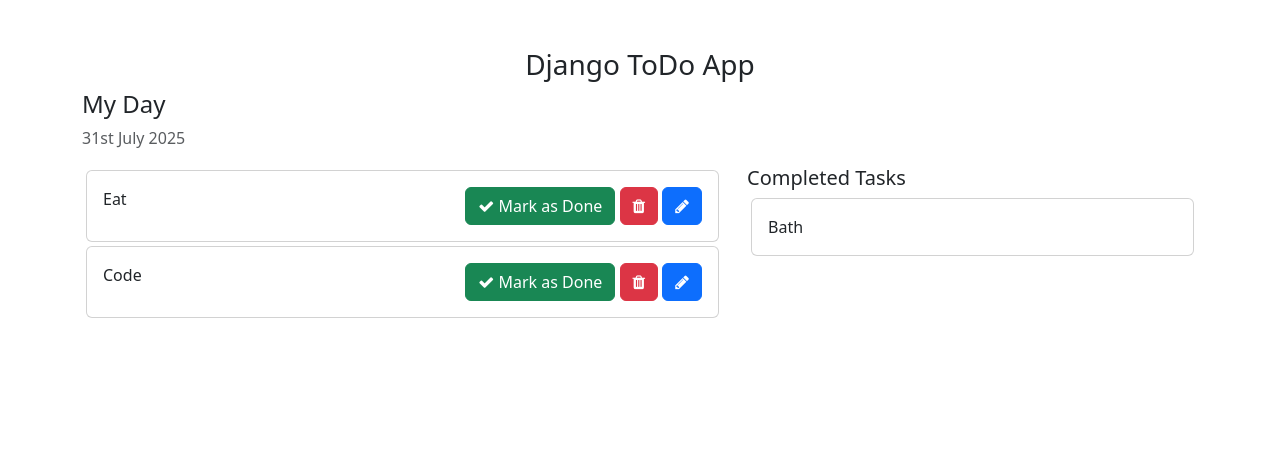
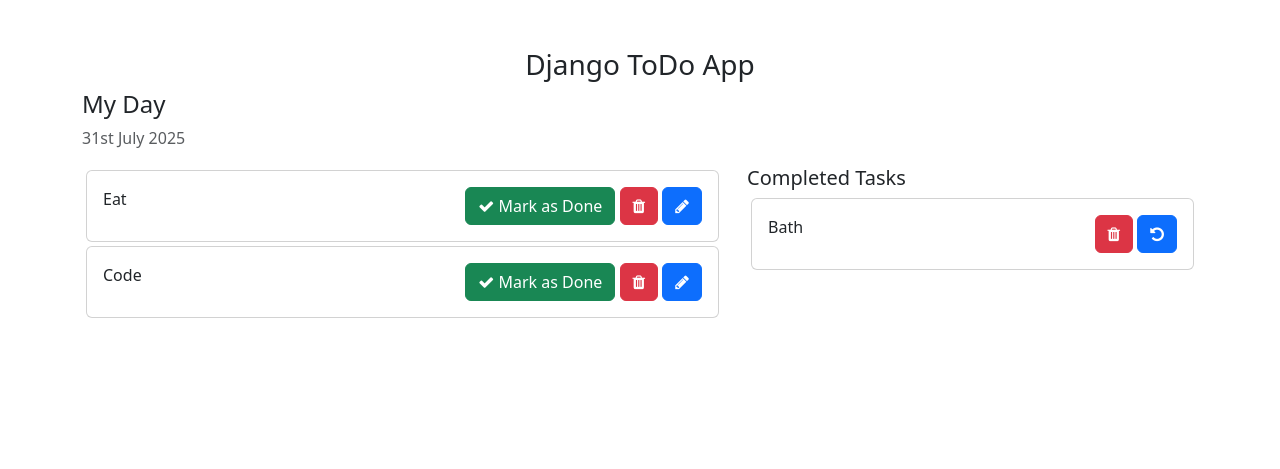
Before and after one commit to wizzidom/django-todo, a Django app: page / in a window 1280 px wide. Shown: the top 469 px of the page. Run offline with Django 5.2, Linux system fonts and the light colour scheme; data comes from the database, SQL or seed files in the repository; both versions use the stored data as it was after the commit; parts of the project's set-up code (start-up, migrations or seed data) failed here and were passed over.

Commit message:
Undo button and edit

```diff
--- a/templates/home.html
+++ b/templates/home.html
@@ -36,7 +36,7 @@
                                                 <span style="position: relative; float: right;">
                             <a class="btn btn-success" href="{% url 'completed' task.pk %}"><i class="fa fa-check"></i> Mark as Done</a>
                             <a class="btn btn-danger" href="{% url 'delete' task.pk %}"><i class="fa fa-trash"></i></a>
-                            <a class="btn btn-primary"><i class="fa fa-pencil"></i></a>
+                            <a class="btn btn-primary" href="{% url 'edit_task' task.pk %}"><i class="fa fa-pencil"></i></a>
                         </span>
                     </div>
 
@@ -50,6 +50,10 @@
               <div class="card m-1">
                 <div class="card-body">
                     {{i}}
+                    <span style="position: relative; float: right;">
+                    <a class="btn btn-danger" href="{% url 'delete' i.pk %}" ><i class="fa fa-trash"></i></a>
+                    <a class="btn btn-primary"  href="{% url 'uncompleted' i.pk %}"><i class="fa fa-undo"></i></a>
+                </span>
                 </div>
 
             </div>
```
Also changed, not shown: todos/views.py (+20 -2 lines), db.sqlite3.
